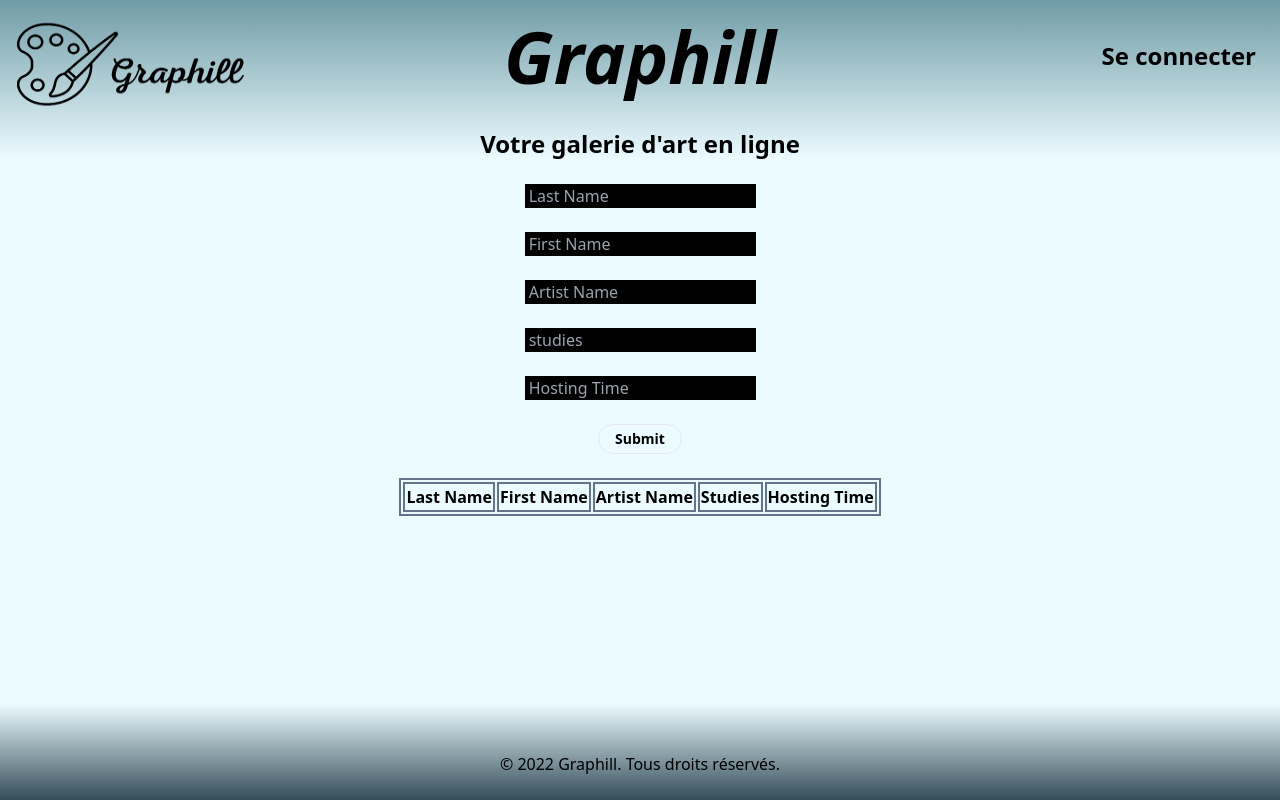
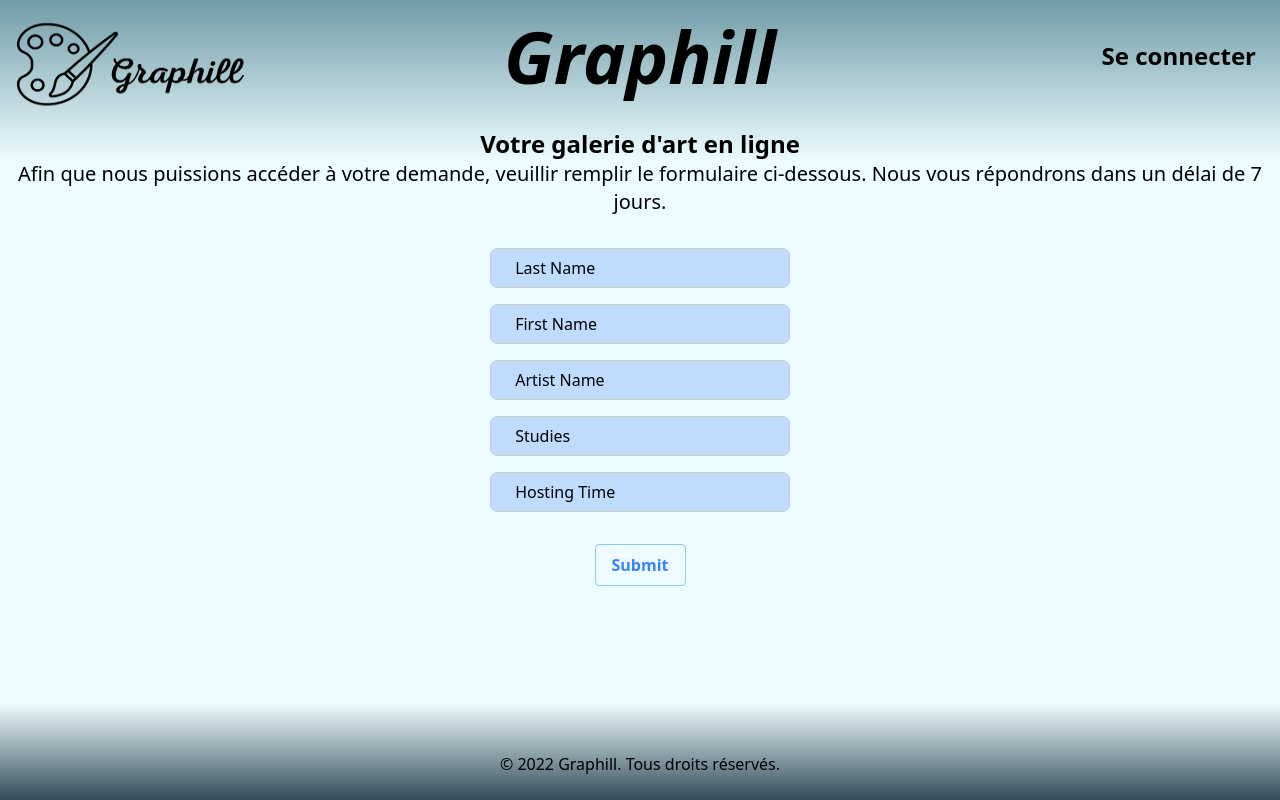
Before and after one commit to Joel-alt/Graphill, a Vue app in the folder client/: page /form in a window 1280 px wide. Built offline with nearby package versions, Linux system fonts and the light colour scheme.

Commit message:
refonte du form + supprssion des header footer inutile

```diff
--- a/client/src/views/Form.vue
+++ b/client/src/views/Form.vue
@@ -1,35 +1,18 @@
 <template>
-  <div class="flex flex-col items-center"><br />
-        <input class="bg-black text-gray-500 text-white" type="text" name="lastname" v-model="lastname" @keyup.enter="addData" placeholder=" Last Name"/> <br />
-        <input class="bg-black text-gray-500 text-white" type="text" name="firstname" v-model="firstname" @keyup.enter="addData" placeholder=" First Name"/> <br />
-        <input class="bg-black text-gray-500 text-white" type="text" name="artistname" v-model="artistname" @keyup.enter="addData" placeholder=" Artist Name"/> <br />
-        <input class="bg-black text-gray-500 text-white" type="text" name="studies" v-model="studies" @keyup.enter="addData" placeholder=" studies"/> <br />
-        <input class="bg-black text-gray-500 text-white" type="text" name="hostingTime" v-model="hostingTime" @keyup.enter="addData" placeholder=" Hosting Time"/> <br />
-        <button class="px-4 py-1 text-sm font-semibold rounded-full border border-200" v-on:click="say('Submit successfully!')"> Submit </button>
-  </div>
-
-  <div class="flex flex-col items-center"><br/>
-   <table class="table-auto border-separate border-2 border-slate-500">
-       <thead>
-           <tr>
-               <th class="border-2 border-slate-500">Last Name</th>
-               <th class="border-2 border-slate-500">First Name</th>
-               <th class="border-2 border-slate-500">Artist Name</th>
-               <th class="border-2 border-slate-500">Studies</th>
-               <th class="border-2 border-slate-500">Hosting Time</th>
-           </tr>
-       </thead>
-       <tbody>
-        <tr v-for="i in items" v-bind:key="i.id">
-          <td class="border-2 border-slate-500">{{i.lastname}}</td>
-          <td class="border-2 border-slate-500">{{i.firstname}}</td>
-          <td class="border-2 border-slate-500">{{i.artistname}}</td>
-          <td class="border-2 border-slate-500">{{i.studies}}</td>
-          <td class="border-2 border-slate-500">{{i.hostingTime}}</td>
-        </tr>
-       </tbody>
-    </table>
-  </div>
+    <div>
+        <div class="text-center text-xl">
+            <p>Afin que nous puissions accéder à votre demande, veuillir remplir le formulaire ci-dessous. Nous vous répondrons dans un délai de 7 jours.</p>
+        </div>
+        <div class="flex flex-col items-center"><br />
+            <input class="form" type="text" name="lastname" v-model="lastname" @keyup.enter="addData" placeholder=" Last Name"/>
+            <input class="form"  type="text" name="firstname" v-model="firstname" @keyup.enter="addData" placeholder=" First Name"/>
+            <input class="form"  type="text" name="artistname" v-model="artistname" @keyup.enter="addData" placeholder=" Artist Name"/>
+            <input class="form"  type="text" name="studies" v-model="studies" @keyup.enter="addData" placeholder=" Studies"/>
+            <input class="form"  type="text" name="hostingTime" v-model="hostingTime" @keyup.enter="addData" placeholder=" Hosting Time"/>
+            <br>
+            <button class="bg-transparent hover:bg-blue-300 text-blue-500 font-semibold hover:text-white py-2 px-4 border border-blue-300 hover:border-transparent rounded" v-on:click="say('Submit successfully!')"> Submit </button>
+        </div>
+    </div>
 </template>
 
 <script>
@@ -84,3 +67,22 @@ export default {
 
 }
 </script>
+
+<style scoped>
+.form {
+    width: 300px;
+    height: 40px;
+    border: 1px solid #ccc;
+    border-radius: 7px;
+    background-color: #bfdbfe;
+    color: #000000;
+    padding: 12px 20px;
+    margin: 8px 0;
+    box-sizing: border-box;
+}
+
+::placeholder {
+    color: #000000;
+    opacity: 1;
+}
+</style>
--- a/client/src/views/Login.vue
+++ b/client/src/views/Login.vue
@@ -5,15 +5,11 @@
 </template>
 
 <script>
-import BaseHeader from '@/components/global/BaseHeader.vue'
-import BaseFooter from '@/components/global/BaseFooter.vue'
 import LoginForm from "@/components/loginPage/LoginForm.vue";
 export default {
   name: 'Login',
   components: {
     LoginForm,
-    BaseHeader,
-    BaseFooter,
   },
 }
 </script>
--- a/client/src/views/SignUp.vue
+++ b/client/src/views/SignUp.vue
@@ -5,15 +5,11 @@
 </template>
 
 <script>
-import BaseHeader from '@/components/global/BaseHeader.vue'
-import BaseFooter from '@/components/global/BaseFooter.vue'
 import SignUpForm from "@/components/signUpPage/SignUpForm.vue";
 export default {
   name: 'SignUp',
   components: {
     SignUpForm,
-    BaseHeader,
-    BaseFooter,
   },
 }
 </script>
```
